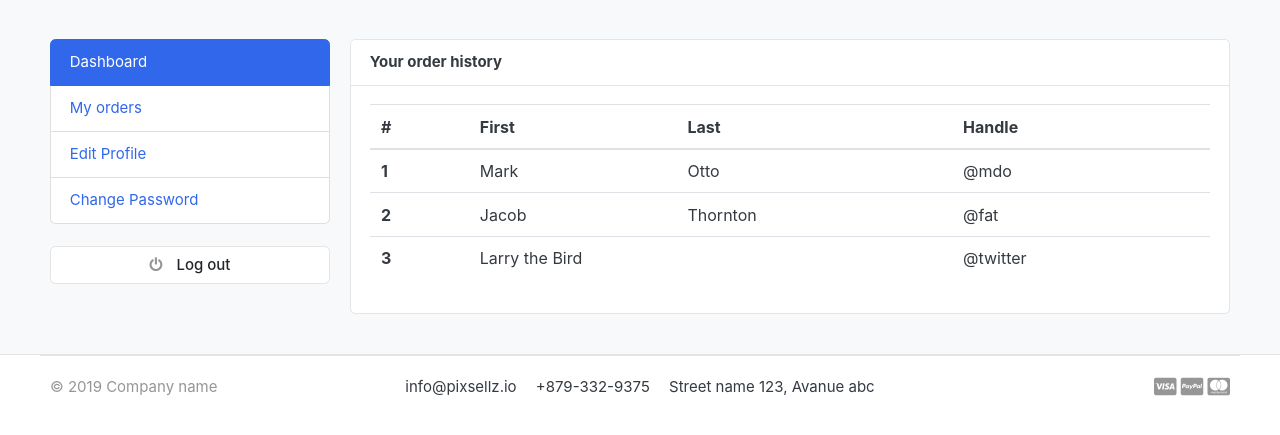
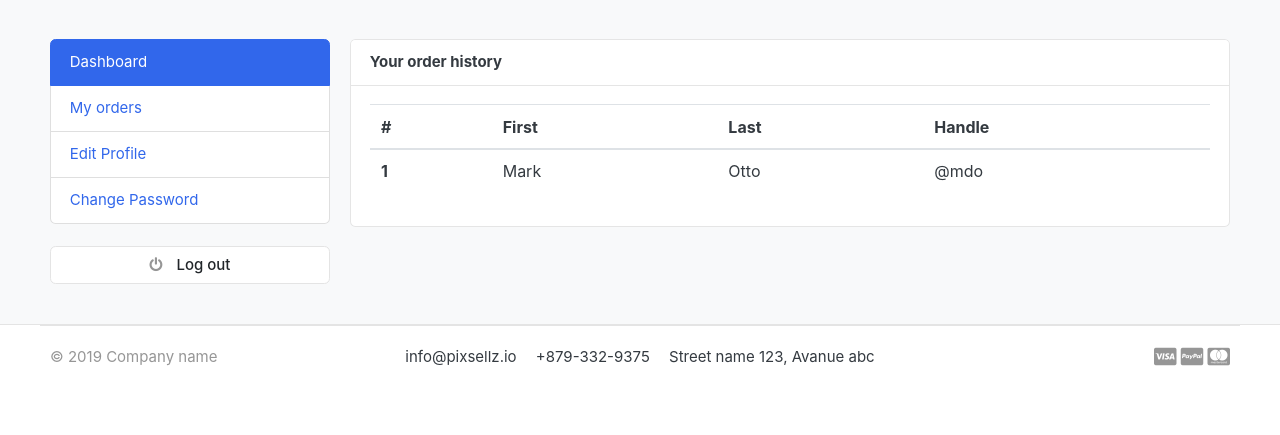
Before and after one commit to RobertoRP101/ecommerceOnline, a Django app: page /accounts/my_orders/ in a window 1280 px wide. Shown: the part 124-559 px from the top of the page. Run offline with Django 5.2, Linux system fonts and the light colour scheme; data that the repository does not hold is empty; parts of the project's set-up code (start-up, migrations or seed data) failed here and were passed over; some libraries are stand-ins or nearby versions; some web fonts are replaced.

Commit message:
reduce table to one register

```diff
--- a/templates/accounts/my_orders.html
+++ b/templates/accounts/my_orders.html
@@ -31,17 +31,6 @@
                                   <td>Otto</td>
                                   <td>@mdo</td>
                                 </tr>
-                                <tr>
-                                  <th scope="row">2</th>
-                                  <td>Jacob</td>
-                                  <td>Thornton</td>
-                                  <td>@fat</td>
-                                </tr>
-                                <tr>
-                                  <th scope="row">3</th>
-                                  <td colspan="2">Larry the Bird</td>
-                                  <td>@twitter</td>
-                                </tr>
                               </tbody>
                           </table>
                     </div>
```
